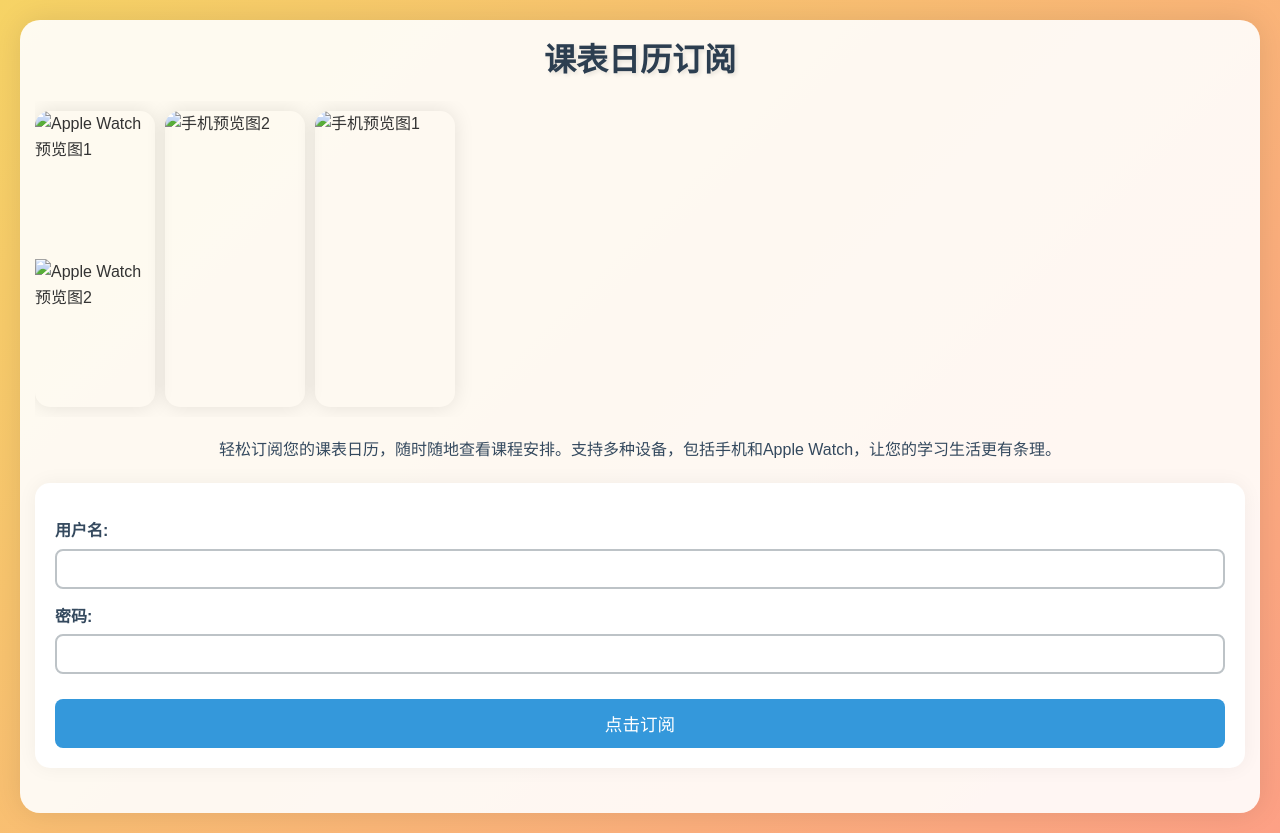
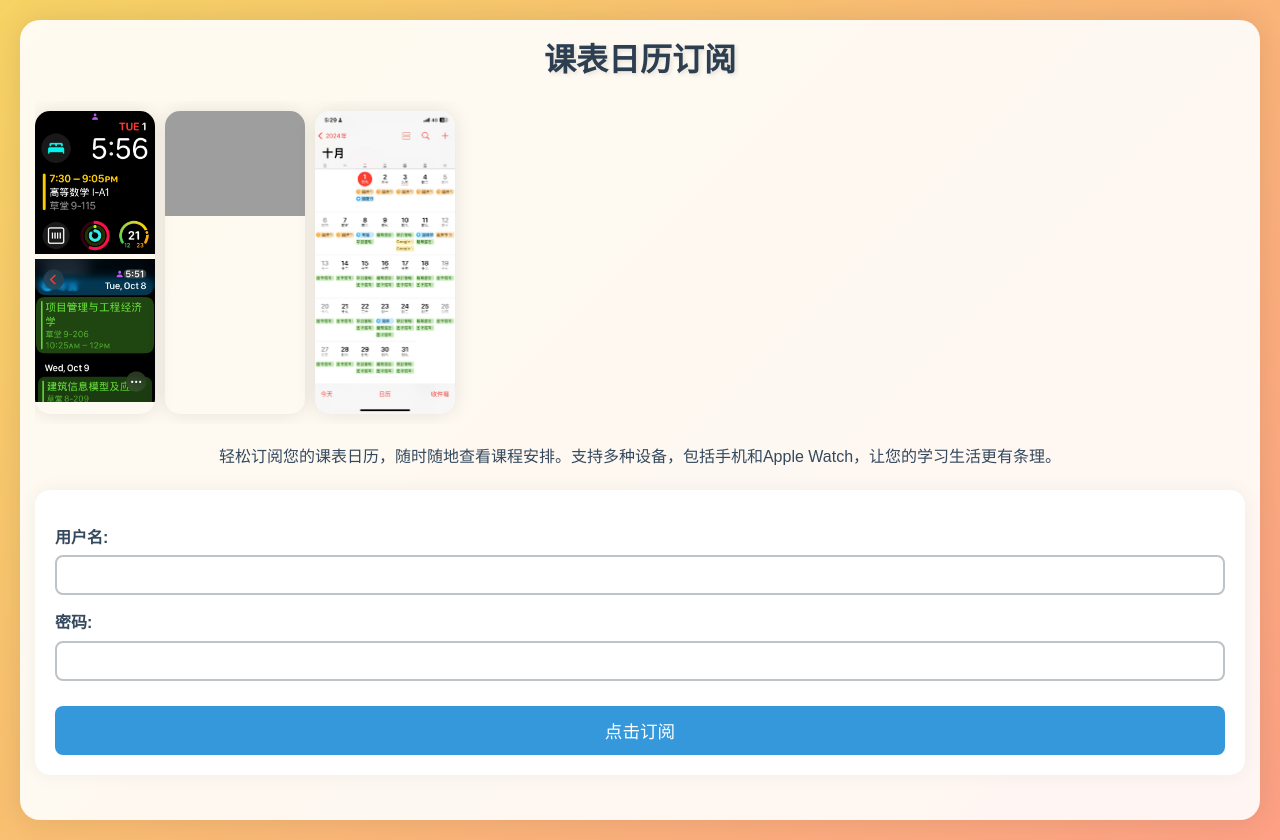
Before and after one commit to qiaoborui/CourseSync, a plain HTML site: page web/index.html in a window 1280 px wide. Drawn offline with Linux system fonts and the light colour scheme; the site is published under a folder, as on GitHub Pages, so addresses that start at the root find nothing.

Commit message:
chore: move to web

```diff
--- a/calendar-subscription-app.html
+++ b/web/index.html
@@ -161,26 +161,26 @@
       <div class="preview-container">
         <div class="preview-item watch-container">
           <img
-            src="/assets/watch.png"
+            src="assets/watch.png"
             alt="Apple Watch预览图1"
             class="preview-image watch-image"
           />
           <img
-            src="/assets/watch2.png"
+            src="assets/watch2.png"
             alt="Apple Watch预览图2"
             class="preview-image watch-image"
           />
         </div>
         <div class="preview-item">
           <img
-            src="/assets/preview2.png"
+            src="assets/preview2.png"
             alt="手机预览图2"
             class="preview-image"
           />
         </div>
         <div class="preview-item">
           <img
-            src="/assets/preview.jpeg"
+            src="assets/preview.jpeg"
             alt="手机预览图1"
             class="preview-image"
           />
```
Also changed, not shown: web/assets/preview.jpeg (renamed from assets/preview.jpeg), web/assets/watch.png (renamed from assets/watch.png), web/assets/watch2.png (renamed from assets/watch2.png), 2 other files.
